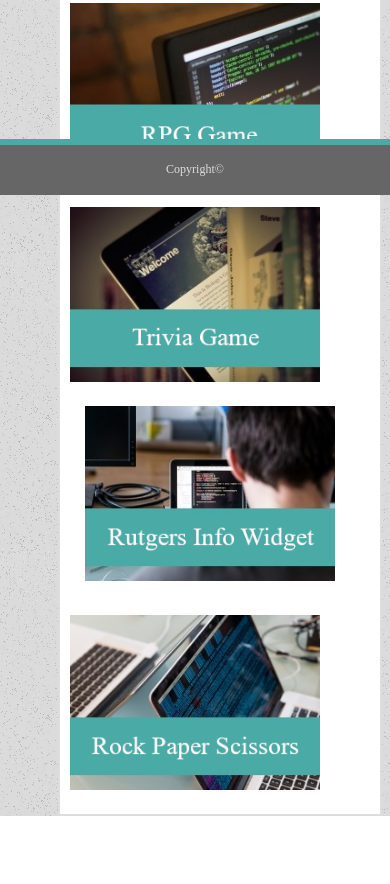
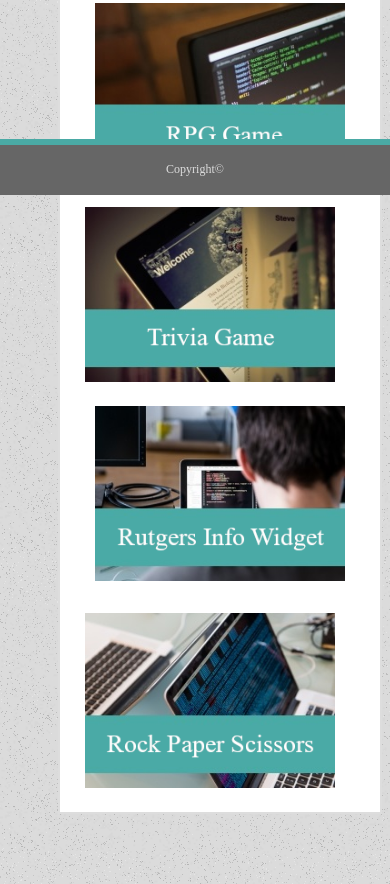
Before and after one commit to scottjr101/Responsive-Portfolio, a plain HTML site: page portfolio.html in a window 390 px wide. Shown: the part 649-1533 px from the top of the page. Before the commit the page ends 1465 px from the top, so only its background shows below. Drawn offline with Linux system fonts and the light colour scheme.

Commit message:
finished 980px responsive portion

```diff
--- a/assets/css/style.css
+++ b/assets/css/style.css
@@ -231,6 +231,7 @@ input[type=submit]:hover {
     }
     .main_class {
         max-width: 600px;
+        margin-bottom: 70px;
     }
     main {
         position: static;
@@ -248,6 +249,20 @@ input[type=submit]:hover {
     #copyright {
         padding-top: 5px;
     }
+    #rpg_game {
+        margin-left: 35px;
+    }
+    #trivia_game {
+        margin-left: 25px;
+    }
+    #rutgers {
+        margin-left: 35px;
+        margin-bottom: 10px;
+    }
+    #rock_paper {
+        margin-left: 25px;
+        margin-top: 18px;
+    }
 }
 
 @media screen and (max-width: 768px) {
```
